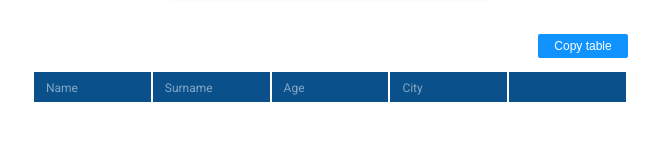
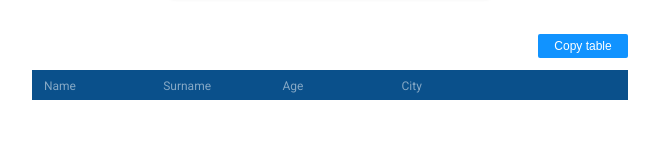
Before and after one commit to alisam1/AGCSOFT, a React (Create React App) app in the folder app/: page / in a window 1280 px wide. Shown: the part 431-572 px from the top of the page, without its empty margins (310-969 px from the left). Built offline with nearby package versions, Linux system fonts and the light colour scheme.

Commit message:
Upddate table style

```diff
--- a/app/src/components/Table/Table.jsx
+++ b/app/src/components/Table/Table.jsx
@@ -58,7 +58,7 @@ const UserList = React.forwardRef(({contacts, actions, columns}, ref) => {
   }
 
   return (
-      <Table ref={ref}>
+      <table ref={ref}>
       <thead>
       <tr>
         {columns.map((column) => {
@@ -140,7 +140,7 @@ const UserList = React.forwardRef(({contacts, actions, columns}, ref) => {
         </tr>
       })}
       </tbody>
-    </Table>
+    </table>
     );
 });
 
--- a/app/src/components/Table/Table.module.scss
+++ b/app/src/components/Table/Table.module.scss
@@ -3,6 +3,7 @@ table {
     max-width: 596px;
     margin: 0 auto;
     margin-bottom: 25px;
+    border-spacing: 0;
 
     thead {
         background-color: #0a508b;
@@ -38,8 +39,13 @@ table {
             padding-top: 9px;
             padding-bottom: 7px;
             border: 1px solid #ebebeb;
+            border-left: none;
             max-width: 100px;
             width: 100px;
+
+            &:nth-child(1) {
+                border-left: 1px solid #ebebeb;
+            }
 
             input {
                 max-width: 80%;
@@ -60,6 +66,7 @@ table {
 
     .buttons {
         width: 190px;
+        max-width: 125px;
         height: 40px;
         display: flex;
         flex-direction: row;
```
